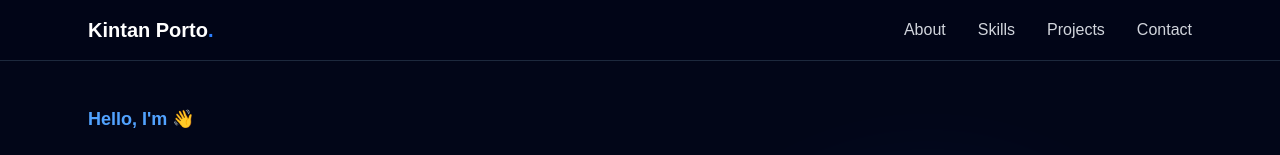
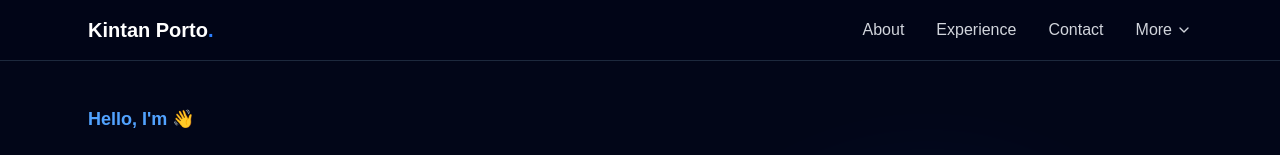
Before and after one commit to kintankmp1/portofolio-kintan, a Next.js app: page / in a window 1280 px wide. Shown: the top 155 px of the page. Built offline with nearby package versions, Linux system fonts and the light colour scheme.

Commit message:
Update portfolio content and design

```diff
--- a/app/components/Navbar.tsx
+++ b/app/components/Navbar.tsx
@@ -1,4 +1,11 @@
+"use client";
+
+import { useState } from "react";
+import { ChevronDown } from "lucide-react";
+
 export default function Navbar() {
+  const [open, setOpen] = useState(false);
+
   return (
     <header className="fixed top-0 left-0 w-full bg-slate-950/80 backdrop-blur-md border-b border-slate-800 z-50">
       <nav className="max-w-6xl mx-auto flex items-center justify-between px-6 py-4">
@@ -6,30 +13,84 @@ export default function Navbar() {
           Kintan Porto<span className="text-blue-500">.</span>
         </h1>
 
-        <ul className="hidden md:flex gap-8 text-gray-300">
+        <ul className="hidden md:flex items-center gap-8 text-gray-300">
+
           <li>
-            <a href="#about" className="hover:text-blue-400 transition">
+            <a
+              href="#about"
+              className="hover:text-blue-400 transition"
+            >
               About
             </a>
           </li>
 
           <li>
-            <a href="#skills" className="hover:text-blue-400 transition">
-              Skills
+            <a
+              href="#experience"
+              className="hover:text-blue-400 transition"
+            >
+              Experience
             </a>
           </li>
 
           <li>
-            <a href="#projects" className="hover:text-blue-400 transition">
-              Projects
+            <a
+              href="#contact"
+              className="hover:text-blue-400 transition"
+            >
+              Contact
             </a>
           </li>
 
-          <li>
-            <a href="#contact" className="hover:text-blue-400 transition">
-              Contact
-            </a>
+          {/* Dropdown */}
+          <li className="relative">
+            <button
+              onClick={() => setOpen(!open)}
+              className="flex items-center gap-1 hover:text-blue-400 transition"
+            >
+              More
+              <ChevronDown size={16} />
+            </button>
+
+            {open && (
+              <div className="absolute right-0 mt-3 w-52 rounded-xl bg-slate-900 border border-slate-700 shadow-xl overflow-hidden">
+
+                <a
+                  href="#skills"
+                  className="block px-4 py-3 hover:bg-slate-800 transition"
+                  onClick={() => setOpen(false)}
+                >
+                  Skills
+                </a>
+
+                <a
+                  href="#education"
+                  className="block px-4 py-3 hover:bg-slate-800 transition"
+                  onClick={() => setOpen(false)}
+                >
+                  Education
+                </a>
+
+                <a
+                  href="#projects"
+                  className="block px-4 py-3 hover:bg-slate-800 transition"
+                  onClick={() => setOpen(false)}
+                >
+                  Projects
+                </a>
+
+                <a
+                  href="#certificates"
+                  className="block px-4 py-3 hover:bg-slate-800 transition"
+                  onClick={() => setOpen(false)}
+                >
+                  Certificates
+                </a>
+
+              </div>
+            )}
           </li>
+
         </ul>
       </nav>
     </header>
```
